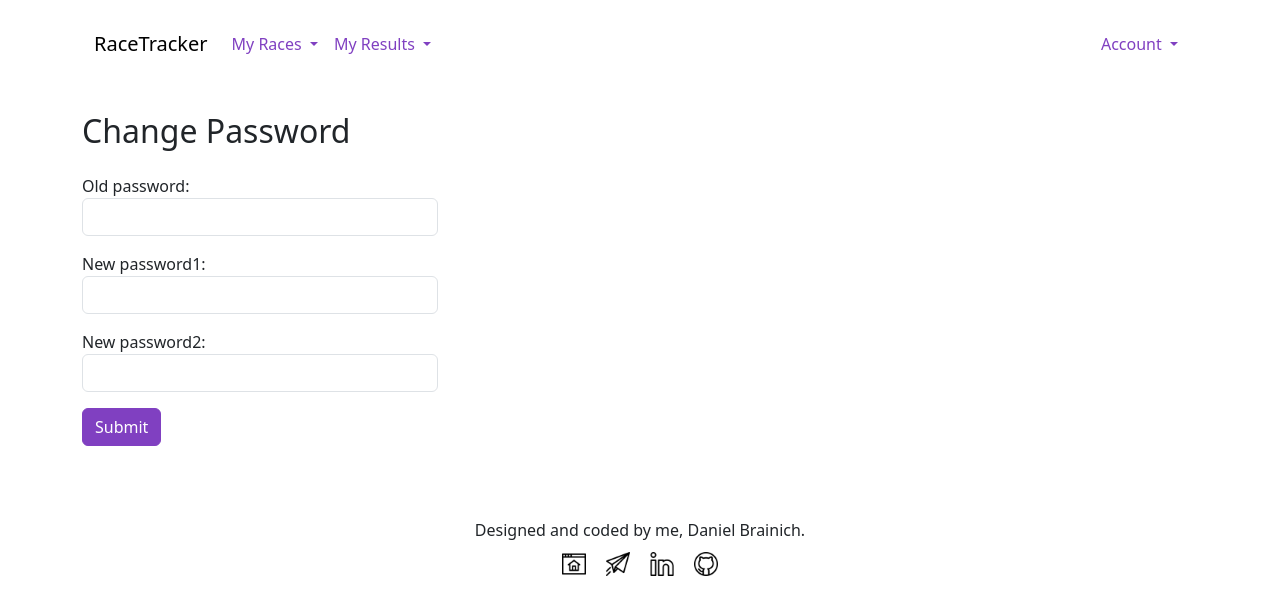
After one commit to danielbrainich/Race-Tracker, a Django app: page /accounts/password/ in a window 1280 px wide. The commit adds this page. Shown: the top 615 px of the page. Run offline with Django 4.2, Linux system fonts and the light colour scheme; a user stored in the database is signed in; some libraries are stand-ins or nearby versions.

Commit message:
added password change function

```diff
--- a/accounts/forms.py
+++ b/accounts/forms.py
@@ -1,4 +1,6 @@
 from django import forms
+from django.contrib.auth.forms import PasswordChangeForm
+from django.contrib.auth.models import User
 
 
 class LoginForm(forms.Form):
@@ -27,21 +29,23 @@ class SignupForm(forms.Form):
     )
 
 
-# class LoginForm(forms.Form):
-#     username = forms.CharField(max_length=150)
-#     password = forms.CharField(
-#         max_length=150,
-#         widget=forms.PasswordInput,
-#     )
-
-
-# class SignupForm(forms.Form):
-#     username = forms.CharField(max_length=150)
-#     password = forms.CharField(
-#         max_length=150,
-#         widget=forms.PasswordInput,
-#     )
-#     password_confirmation = forms.CharField(
-#         max_length=150,
-#         widget=forms.PasswordInput,
-#     )
+class Custom_Password_Change_Form(PasswordChangeForm):
+    old_password = forms.CharField(
+        max_length=150,
+        widget=forms.PasswordInput(attrs={"class": "form-control", "type": "password"}),
+    )
+    new_password1 = forms.CharField(
+        max_length=150,
+        widget=forms.PasswordInput(attrs={"class": "form-control", "type": "password"}),
+    )
+    new_password2 = forms.CharField(
+        max_length=150,
+        widget=forms.PasswordInput(attrs={"class": "form-control", "type": "password"}),
+    )
+    class Meta:
+        model = User
+        fields = [
+            "old_passsword",
+            "new_password1",
+            "new_password2"
+            ]
--- /dev/null
+++ b/accounts/templates/accounts/change_password.html
@@ -0,0 +1,35 @@
+{% extends "base.html" %}
+{% block title %}Change Password{% endblock title %}
+
+{% block content %}
+<div class="row">
+    <div class="col-xs-8 col-sm-6 col-md-4">
+        <h2 class="mt-4 mb-4">Change Password</h2>
+        <form method="post">
+            {% csrf_token %}
+            {{ form.as_p }}
+            <button type="submit" class="btn btn-primary">Submit</button>
+        </form>
+    </div>
+</div>
+
+{% endblock content %}
+
+
+{% comment %} <div>
+    <label for="username">Username</label>
+    <input type="text" class="form-control" id="username" placeholder="Enter your username">
+  </div>
+  <div>
+    <label for="currentPassword">Current Password</label>
+    <input type="password" class="form-control" id="currentPassword" placeholder="Enter your current password">
+  </div>
+  <div>
+    <label for="newPassword">New Password</label>
+    <input type="password" class="form-control" id="newPassword" placeholder="Enter your new password">
+  </div>
+  <div>
+    <label for="confirmPassword">Confirm New Password</label>
+    <input type="password" class="form-control" id="confirmPassword" placeholder="Confirm your new password">
+  </div>
+<button type="submit" class="btn btn-primary">Submit</button> {% endcomment %}
--- a/accounts/urls.py
+++ b/accounts/urls.py
@@ -1,8 +1,11 @@
 from django.urls import path
-from accounts.views import account_login, account_logout, account_signup
+from accounts.views import account_login, account_logout, account_signup, password_success
+from accounts.views import PasswordsChangeView
 
 urlpatterns = [
     path("login/", account_login, name="login"),
     path("logout/", account_logout, name="logout"),
     path("signup/", account_signup, name="signup"),
+    path("password/", PasswordsChangeView.as_view(template_name="accounts/change_password.html"), name="change_password"),
+    path("password/success", password_success, name="password_success"),
 ]
--- a/accounts/views.py
+++ b/accounts/views.py
@@ -1,7 +1,13 @@
 from django.shortcuts import render, redirect
 from django.contrib.auth import login, authenticate, logout
 from django.contrib.auth.models import User
-from accounts.forms import LoginForm, SignupForm
+from django.urls import reverse_lazy
+from accounts.forms import LoginForm, SignupForm, Custom_Password_Change_Form
+from django.contrib.auth.views import PasswordChangeView
+from django.contrib.auth.decorators import login_required
+
+from django.contrib.auth.mixins import LoginRequiredMixin
+from django.views.generic import TemplateView
 
 
 def account_login(request):
@@ -25,7 +31,7 @@ def account_login(request):
     }
     return render(request, "accounts/login.html", context)
 
-
+@login_required
 def account_logout(request):
     logout(request)
     return redirect("login")
@@ -55,3 +61,13 @@ def account_signup(request):
         "signup_form": signup_form,
     }
     return render(request, "accounts/signup.html", context)
+
+
+
+class PasswordsChangeView(PasswordChangeView, LoginRequiredMixin, TemplateView):
+    form_class = Custom_Password_Change_Form
+    success_url = reverse_lazy("password_success")
+
+@login_required
+def password_success(request):
+    return render(request, "accounts/password_success.html", {})
--- a/races/static/scss/custom.scss
+++ b/races/static/scss/custom.scss
@@ -3,9 +3,9 @@
 
 // Include any default variable overrides here (though functions won't be available)
 
-$primary: #B8860B;
+$primary: #8040c1;
 $light: white;
-$gray-100: #FFD700;
+$gray-100: #d8b2ff;
 
 @import "../../../node_modules/bootstrap/scss/_functions";
 @import "../../../node_modules/bootstrap/scss/_variables";
@@ -33,7 +33,7 @@ $theme-colors: map-merge($custom-theme-colors, $theme-colors);
 }
 
 .card-header {
-    background-color: #DAA520;
+    background-color: #9a5fd6;
     color: white;
 }
 
--- a/races/templates/base.html
+++ b/races/templates/base.html
@@ -52,8 +52,7 @@
                         Account
                       </a>
                       <ul class="dropdown-menu">
-                        <li><a class="dropdown-item" href="#">Change Username</a></li>
-                        <li><a class="dropdown-item" href="#">Change Password</a></li>
+                        <li><a class="dropdown-item" href="{% url "change_password" %}">Change Password</a></li>
                         <li><a class="dropdown-item" href="{% url "logout" %}">Logout</a></li>
                       </ul>
                     </li>
--- a/races/views.py
+++ b/races/views.py
@@ -31,6 +31,8 @@ def list_races(request):
 @login_required
 def show_race(request, id):
     race = get_object_or_404(Race, id=id)
+    if request.user != race.owner:
+        return redirect("home")
     context = {
         "race_object": race,
     }
--- a/results/views.py
+++ b/results/views.py
@@ -27,7 +27,6 @@ def list_results(request):
     result = Result.objects.filter(owner=request.user)
     context = {"result_list": result}
     return render(request, "results/result_list.html", context)
-
 
 @login_required
 def edit_result(request, race_id, result_id):
```
Also changed, not shown: accounts/templates/accounts/password_success.html (added, +14 -0 lines), db.sqlite3, races/static/scss/custom.css.
